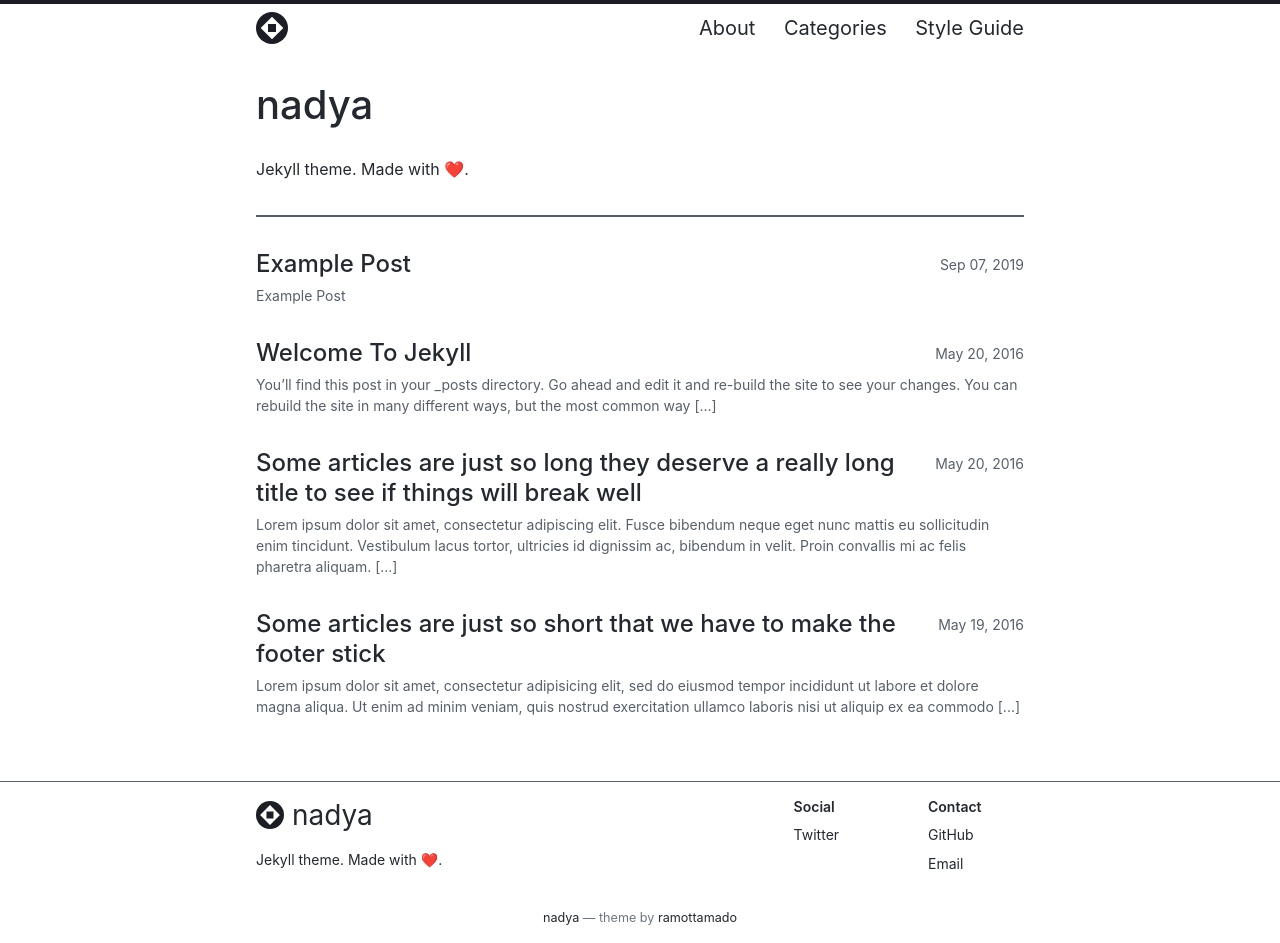
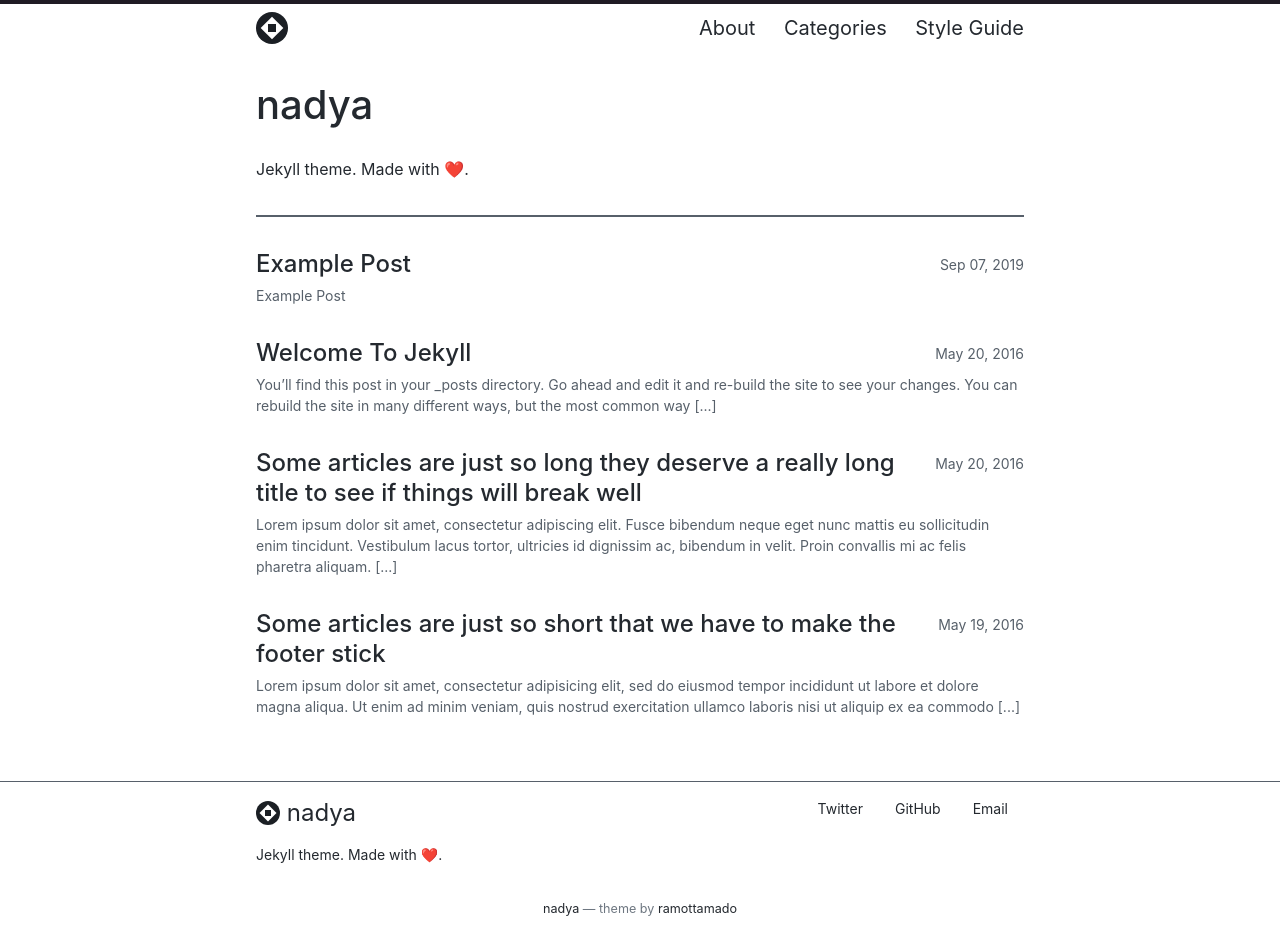
Before and after one commit to ramottamado/nadya, a Jekyll site: the page built from index.md, in a window 1280 px wide. Built offline with Jekyll 4.4.1, drawn with Linux system fonts in a browser that asks for light colours.

Commit message:
Change footer layout

```diff
--- a/_includes/footer.html
+++ b/_includes/footer.html
@@ -1,18 +1,75 @@
 <footer class="site-footer">
-  <div class="wrapper">
+  <section class="wrapper">
     <div class="footer-col-wrapper">
       <div class="footer-col footer-col-wrapper footer-col-no-margin">
-        <div class="footer-col footer-col-50">
-          <h2 class="footer-logo">
+        <div class="footer-col footer-col-30">
+          <h1 class="footer-logo">
             {%- if site.logo %}
             <img alt="logo" class="footer-logo-image" src="{{ site.logo | relative_url }}" />
             {%- else %}
             {%- endif %}
             {{ site.title | xml_escape }}
-          </h2>
+          </h1>
           <span>{{ site.description }}</span>
         </div>
-        <div
+        <!-- <div
+          class="footer-col footer-col-wrapper-social footer-col-wrapper footer-col-wrapper-reverse footer-col-50 footer-col-no-margin"> -->
+        <ul class="social-list-horiz footer-col footer-col-70 footer-col-no-margin">
+          {%- if site.github.username or site.email or site.linkedin.username %}
+          {%- if site.email %}
+          <li>
+            <a class="nontext footer-link" href="{{ site.email | prepend: 'mailto:' }}">
+              <span>Email</span>
+            </a>
+          </li>
+          {%- endif -%}
+          {%- if site.github.username %}
+          <li>
+            <a class="nontext footer-link" href="{{ site.github.username | prepend: 'https://github.com/' | escape }}">
+              <span>GitHub</span>
+            </a>
+          </li>
+          {%- endif -%}
+          {%- if site.linkedin.username %}
+          <li>
+            <a class="nontext footer-link"
+              href="{{ site.linkedin.username | prepend: 'https://linkedin.com/in/' | escape }}">
+              <span>LinkedIn</span>
+            </a>
+          </li>
+          {%- endif %}
+          {%- endif -%}
+          {%- unless site.nadya.disable_social %}
+          {%- if site.facebook.username or site.twitter.username or site.instagram.username %}
+          {%- if site.facebook.username %}
+          <li>
+            <a class="nontext footer-link"
+              href="{{ site.facebook.username | prepend: 'https://facebook.com/' | escape }}">
+              <span>Facebook</span>
+            </a>
+          </li>
+          {%- endif %}
+          {%- if site.twitter.username %}
+          <li>
+            <a class="nontext footer-link"
+              href="{{ site.twitter.username | prepend: 'https://twitter.com/' | escape }}">
+              <span>Twitter</span>
+            </a>
+          </li>
+          {%- endif %}
+          {%- if site.instagram.username %}
+          <li>
+            <a class="nontext footer-link"
+              href="{{ site.instagram.username | prepend: 'https://instagram.com/' | escape }}">
+              <span>Instagram</span>
+            </a>
+          </li>
+          {%- endif %}
+          {%- endif %}
+          {%- endunless %}
+        </ul>
+        <!-- </div> -->
+        <!-- <div
           class="footer-col footer-col-wrapper-social footer-col-wrapper footer-col-wrapper-reverse footer-col-50 footer-col-no-margin">
           {%- if site.github.username or site.email or site.linkedin.username %}
           <div class="footer-col footer-col-25">
@@ -77,7 +134,7 @@
           </div>
           {%- endif %}
           {%- endunless %}
-        </div>
+        </div> -->
       </div>
       <div class="footer-col footer-col-wrapper footer-col-divider-desktop"></div>
       {%- include custom-footer.html %}
@@ -90,5 +147,5 @@
       </div>
       {%- endunless %}
     </div>
-  </div>
+  </section>
 </footer>
--- a/_sass/_layout.scss
+++ b/_sass/_layout.scss
@@ -208,7 +208,7 @@
   font-size: 0.875rem;
 
   .footer-logo {
-    font-size: 2em;
+    font-size: var(--typography-font-size-4);
 
     >.footer-logo-image {
       height: 1em;
@@ -221,6 +221,22 @@
     font-size: 1em;
     font-weight: 600;
     margin-bottom: var(--spacing-spacer-2) !important;
+  }
+
+  ul.social-list-horiz {
+    margin: 0;
+    font-size: 1em;
+    list-style: none;
+
+    >li {
+      @media (min-width: $on-medium) {
+        float: right;
+        padding-left: var(--spacing-spacer-3);
+      }
+
+      float: left;
+      padding-right: var(--spacing-spacer-3);
+    }
   }
 }
 
```
